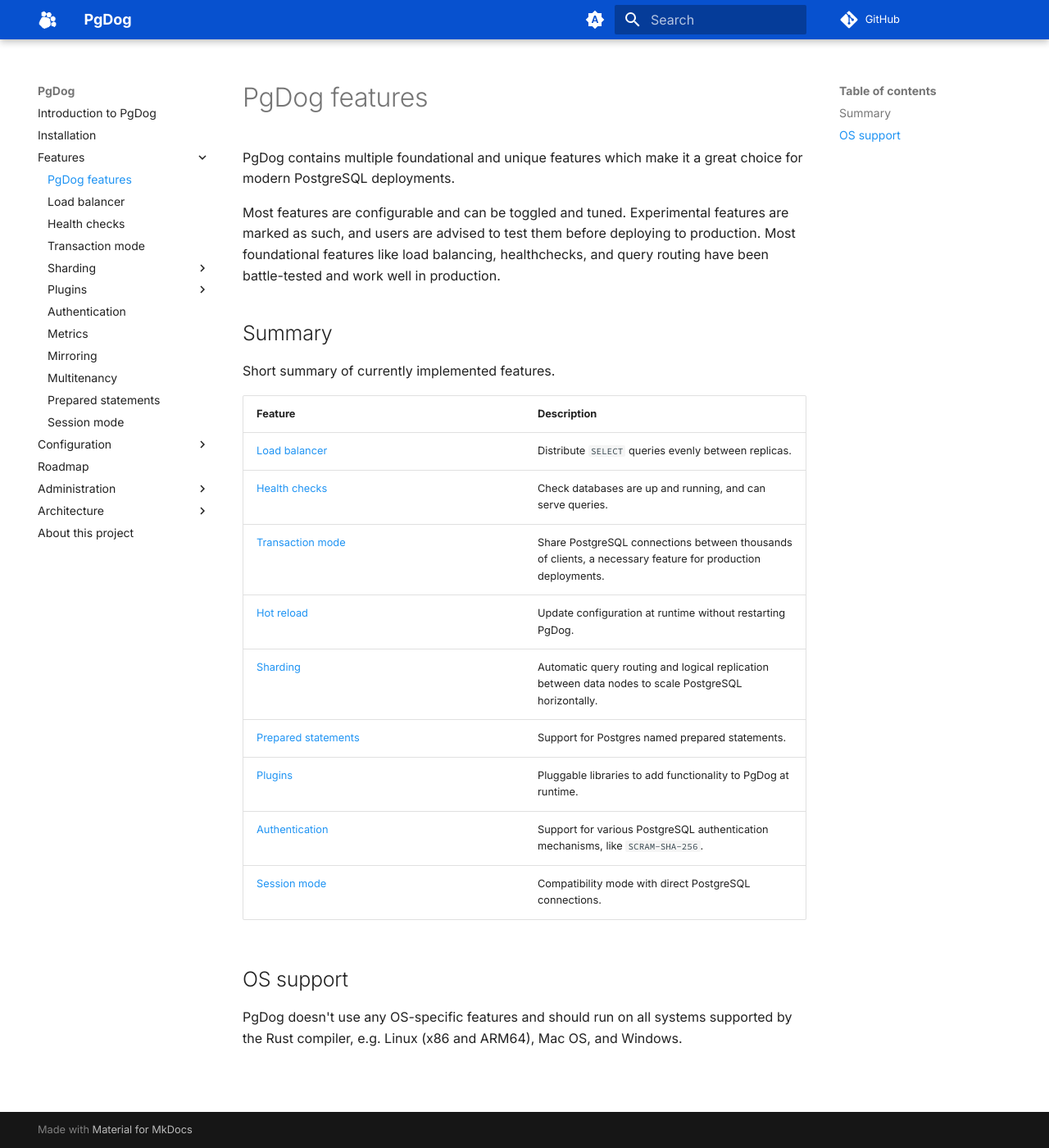
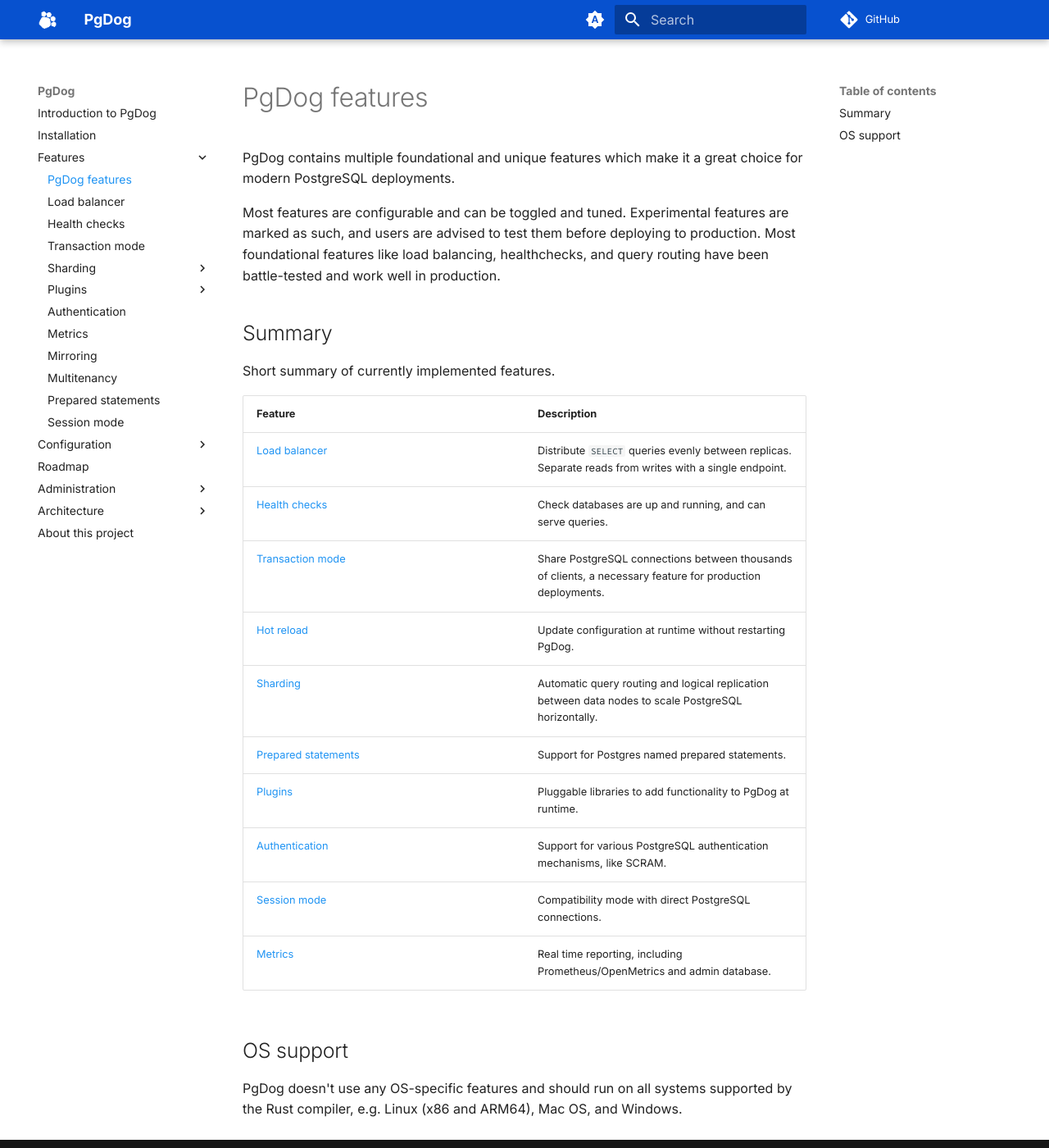
Before and after one commit to pgdogdev/docs, an MkDocs documentation site: the page built from docs/features/index.md, in a window 1280 px wide and 1400 px high. Shown: the whole window at 82% size. Built offline with MkDocs 1.6.1 and Material for MkDocs 9.7.7, drawn with Linux system fonts in a browser that asks for light colours; comment, search, counter and statistics services are not loaded.

Commit message:
Features list

```diff
--- a/docs/features/index.md
+++ b/docs/features/index.md
@@ -13,15 +13,16 @@ Short summary of currently implemented features.
 
 | Feature | Description |
 |---------|-------------|
-| [Load balancer](load-balancer.md) | Distribute `SELECT` queries evenly between replicas. |
+| [Load balancer](load-balancer.md) | Distribute `SELECT` queries evenly between replicas. Separate reads from writes with a single endpoint. |
 | [Health checks](healthchecks.md) | Check databases are up and running, and can serve queries. |
 | [Transaction mode](transaction-mode.md) | Share PostgreSQL connections between thousands of clients, a necessary feature for production deployments. |
 | [Hot reload](../configuration/index.md) | Update configuration at runtime without restarting PgDog. |
 | [Sharding](sharding/index.md) | Automatic query routing and logical replication between data nodes to scale PostgreSQL horizontally. |
 | [Prepared statements](prepared-statements.md) | Support for Postgres named prepared statements. |
 | [Plugins](plugins/index.md) | Pluggable libraries to add functionality to PgDog at runtime. |
-| [Authentication](authentication.md) | Support for various PostgreSQL authentication mechanisms, like `SCRAM-SHA-256`. |
+| [Authentication](authentication.md) | Support for various PostgreSQL authentication mechanisms, like SCRAM. |
 | [Session mode](session-mode.md) | Compatibility mode with direct PostgreSQL connections. |
+| [Metrics](metrics.md) | Real time reporting, including Prometheus/OpenMetrics and admin database. |
 
 ## OS support
 
```
